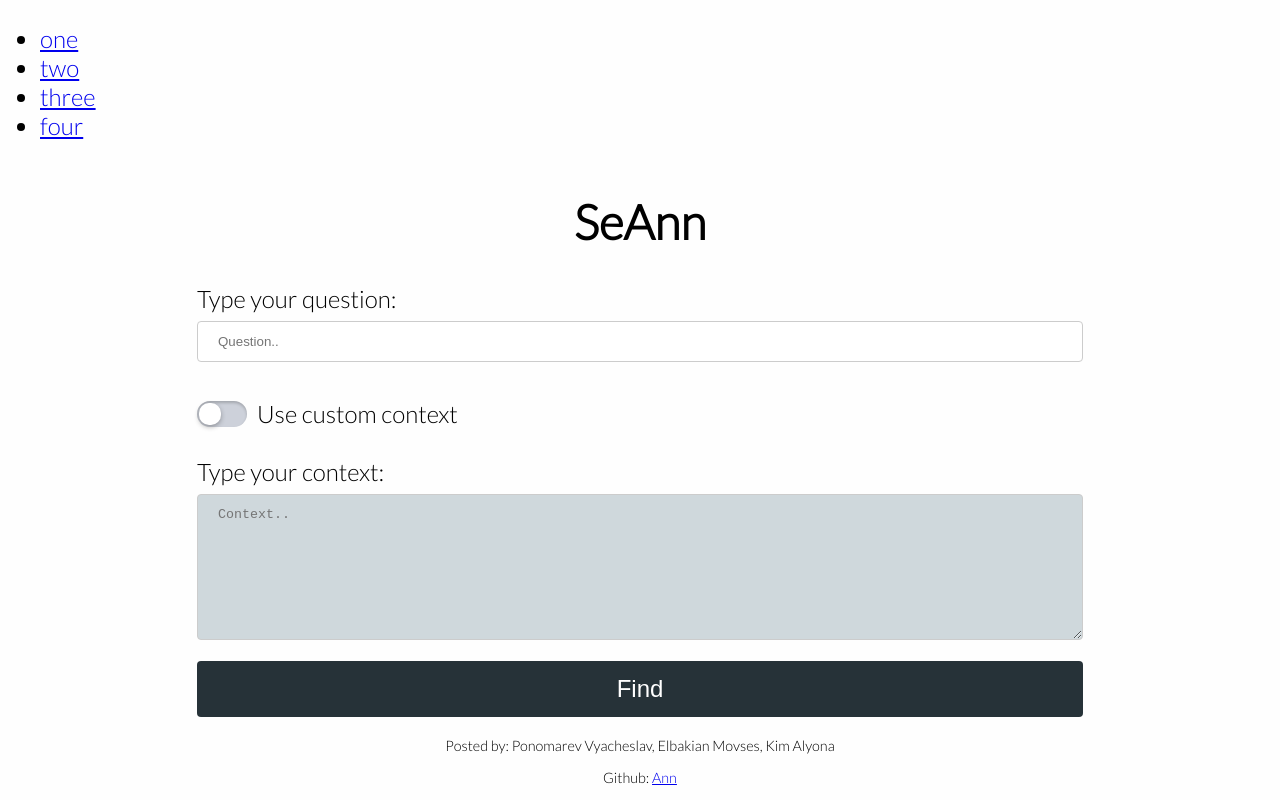
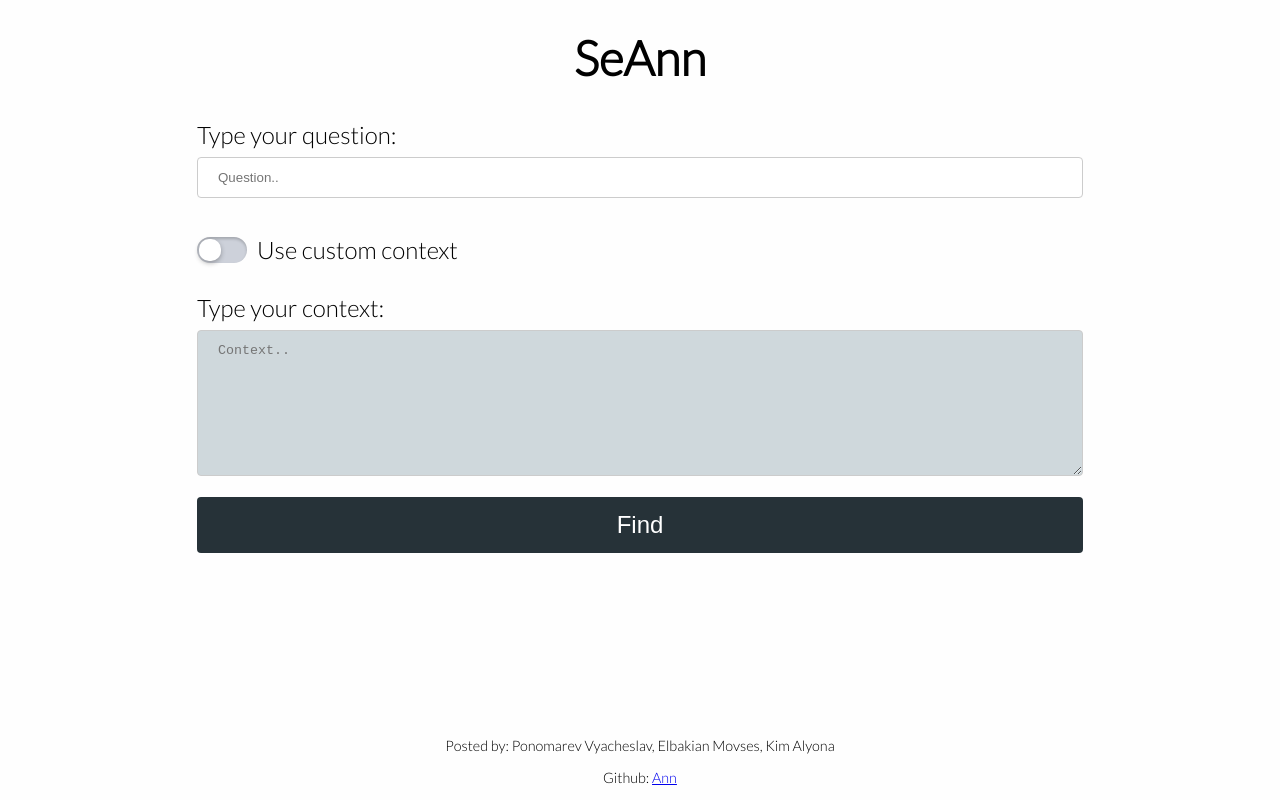
Before and after one commit to MovElb/Ann, a plain HTML site: page src/frontend/index.html in a window 1280 px wide. Drawn offline with Linux system fonts and the light colour scheme.

Commit message:
fix footer and header

```diff
--- a/src/frontend/index.html
+++ b/src/frontend/index.html
@@ -13,16 +13,6 @@
   </div>
   <body>
     <html>
-      <header class="header" role="banner">
-      	<div class="container">
-      		<nav><ul>
-              <li class="active"><a href="#">one</a></li>
-              <li><a href="#">two</a></li>
-              <li><a href="#">three</a></li>
-              <li><a href="#">four</a></li>
-            </ul></nav>
-      	</div>
-      </header>
       <head>
         <meta charset="utf-8">
         <title>SeAnn</title>
@@ -58,12 +48,12 @@
             <p id="question"></p>
           </div>
         </div>
-        <footer>
-          <p>Posted by: Ponomarev Vyacheslav, Elbakian Movses, Kim Alyona</p>
-          <p>Github: <a href="https://github.com/MovElb/Ann">
-          Ann</a></p>
-        </footer>
        </body>
+       <footer>
+         <p>Posted by: Ponomarev Vyacheslav, Elbakian Movses, Kim Alyona</p>
+         <p>Github: <a href="https://github.com/MovElb/Ann">
+         Ann</a></p>
+       </footer>
     </html>
     <script language="JavaScript" type="text/javascript" src="js/index.js"></script>
   </body>
```
